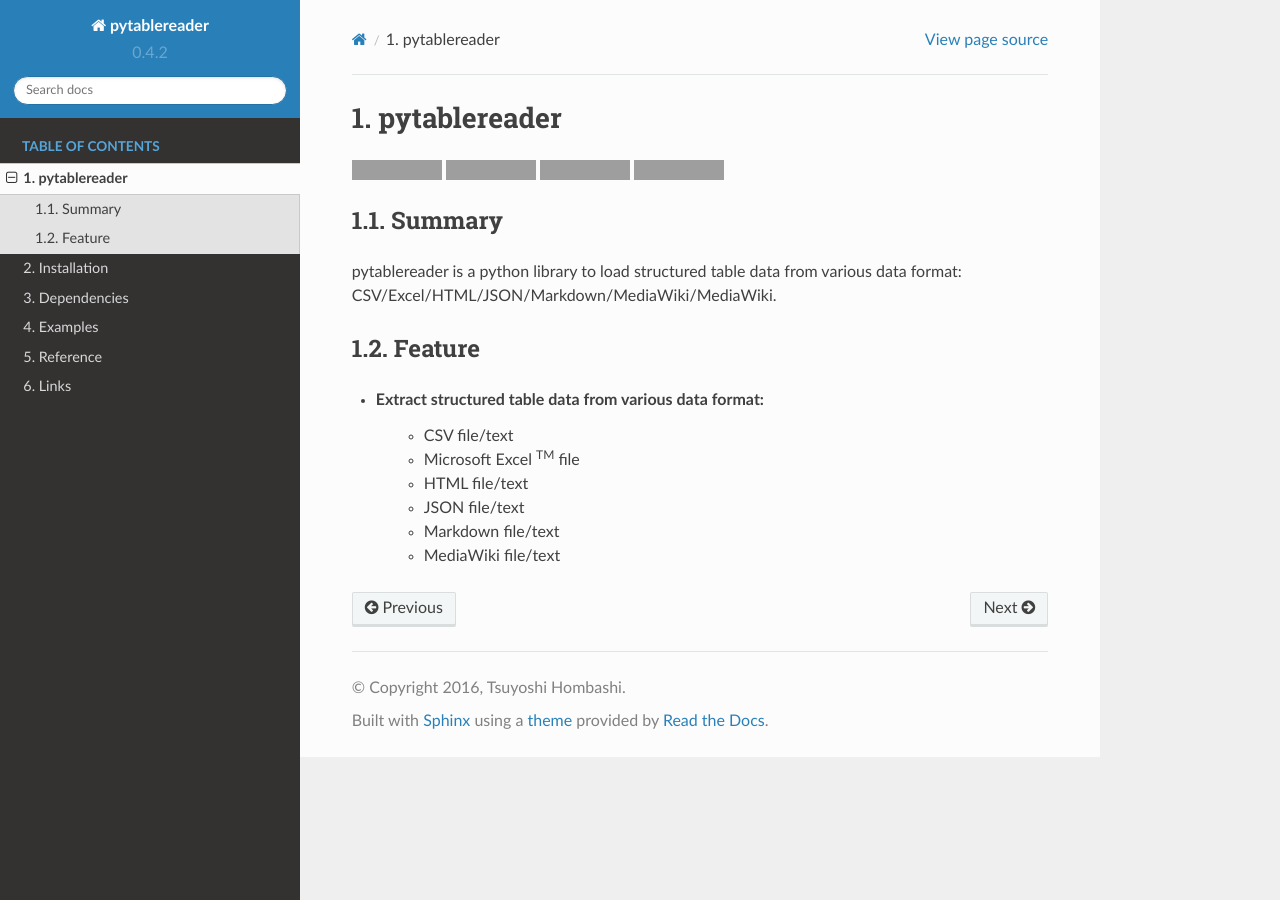
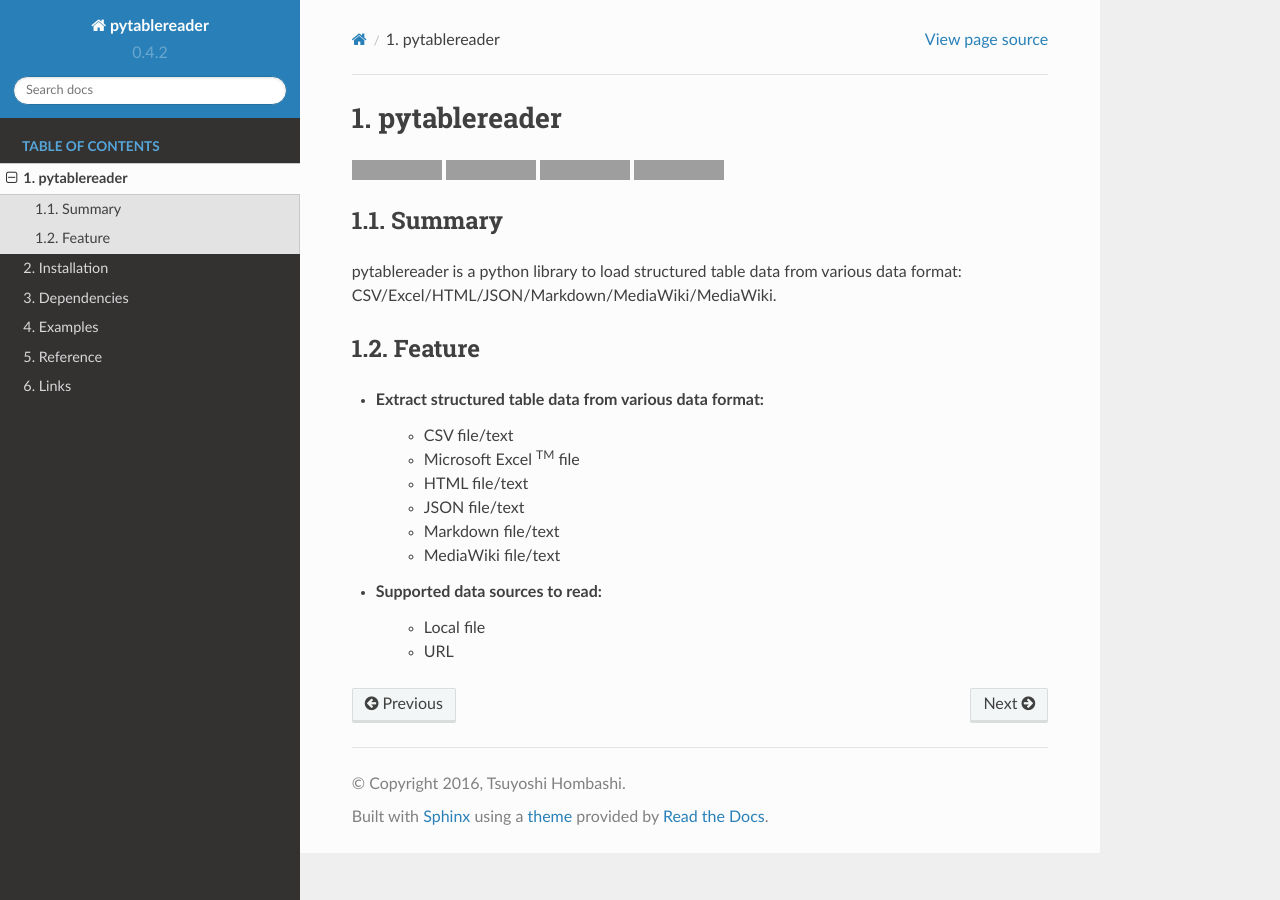
Before and after one commit to thombashi/pytablereader, a Sphinx documentation site: the page built from docs/pages/introduction/index.rst, in a window 1280 px wide. Built offline with Sphinx 7.4.7 and the Read the Docs theme 2.0.0, drawn with Linux system fonts in a browser that asks for light colours; pages that are not in the unit, such as notebooks, are missing from menus; grey boxes are pictures that could not be loaded.

Commit message:
Update docs

```diff
--- a/docs/pages/examples/csv.rst
+++ b/docs/pages/examples/csv.rst
@@ -1,4 +1,4 @@
-Load from a CSV table
+Load table data from CSV
 ----------------------------
 
 Following source code shows how to extract |TableData| from CSV data by using |CsvTableFileLoader| and |CsvTableTextLoader| classes.
--- a/docs/pages/installation.rst
+++ b/docs/pages/installation.rst
@@ -31,14 +31,12 @@
 
 Optional packages (other than Python packages)
 ------------------------------------------------
-
 - `lxml <http://lxml.de/installation.html>`__ (faster HTML convert if installed)
 - `pandoc <http://pandoc.org/>`__ (required when loading MediaWiki file)
 
 
 Test dependencies
 -----------------
-
 -  `pytest <http://pytest.org/latest/>`__
 -  `pytest-runner <https://pypi.python.org/pypi/pytest-runner>`__
 -  `tox <https://testrun.org/tox/latest/>`__
--- a/docs/pages/introduction/feature.txt
+++ b/docs/pages/introduction/feature.txt
@@ -8,3 +8,6 @@
     - JSON file/text
     - Markdown file/text
     - MediaWiki file/text
+- Supported data sources to read:
+    - Local file
+    - URL
```
Also changed, not shown: other parts of docs/pages/installation.rst (+1 -1 lines).
